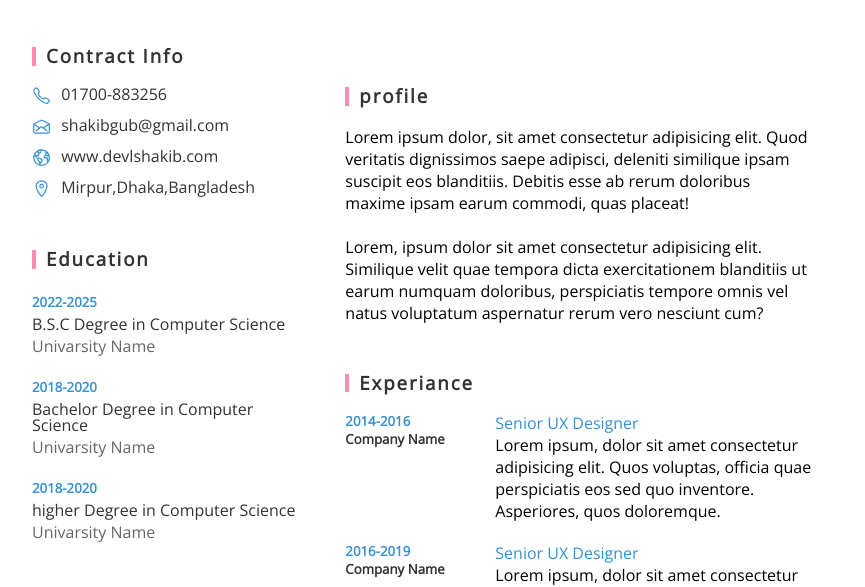
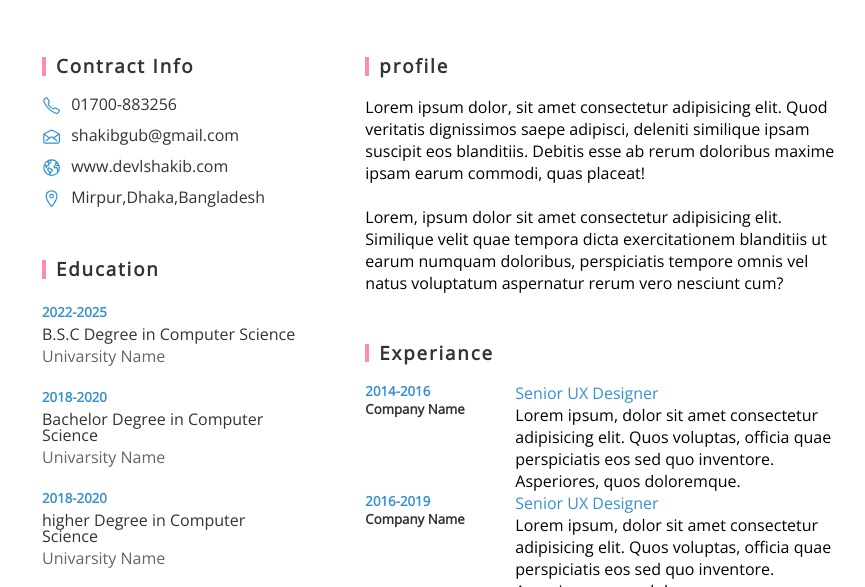
Before and after one commit to shakib833/cv, a plain HTML site: page index.html in a window 1280 px wide. Shown: the part 355-942 px from the top of the page, without its empty margins (198-1063 px from the left). Drawn offline with nearby package versions, Linux system fonts and the light colour scheme.

Commit message:
Final Project

```diff
--- a/style.css
+++ b/style.css
@@ -180,13 +180,17 @@ h6{
 p{
     font-style: 300;
 }
+.leftSide{
+    padding: 10px;
+}
 .rightSide{
-    padding: 40px;
+    margin-left: 50px;
+    padding: 10px;
+
 }
 .about .box{
     display: flex;
     flex-direction: row;
-    margin: 20px 0;
 }
 .about .box .year_company{
     min-width: 150px;
```
